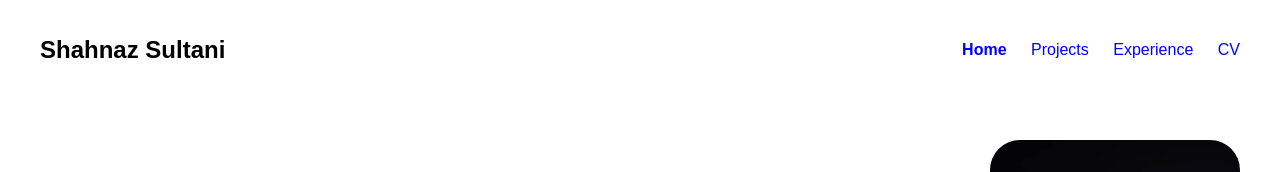
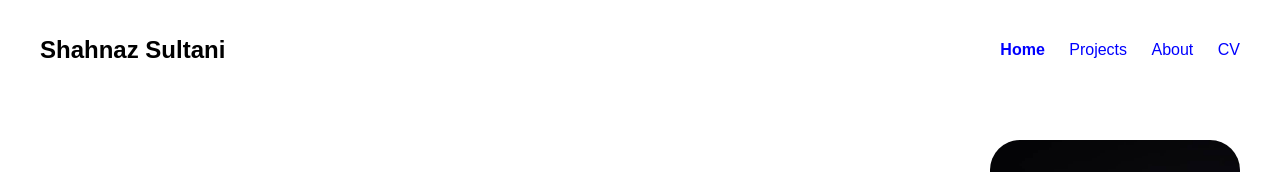
Before and after one commit to ShahnazSultani/ShahnazSultani.github.io, a plain HTML site: page index.html in a window 1280 px wide. Shown: the top 172 px of the page. Drawn offline with Linux system fonts and the light colour scheme.

Commit message:
Update index.html

```diff
--- a/index.html
+++ b/index.html
@@ -12,7 +12,7 @@
     <nav>
       <a href="index.html" class="active">Home</a>
       <a href="projects.html">Projects</a>
-      <a href="about.html">Experience</a>
+      <a href="about.html">About</a>
       <a href="cv.html">CV</a>
     </nav>
   </header>
```
